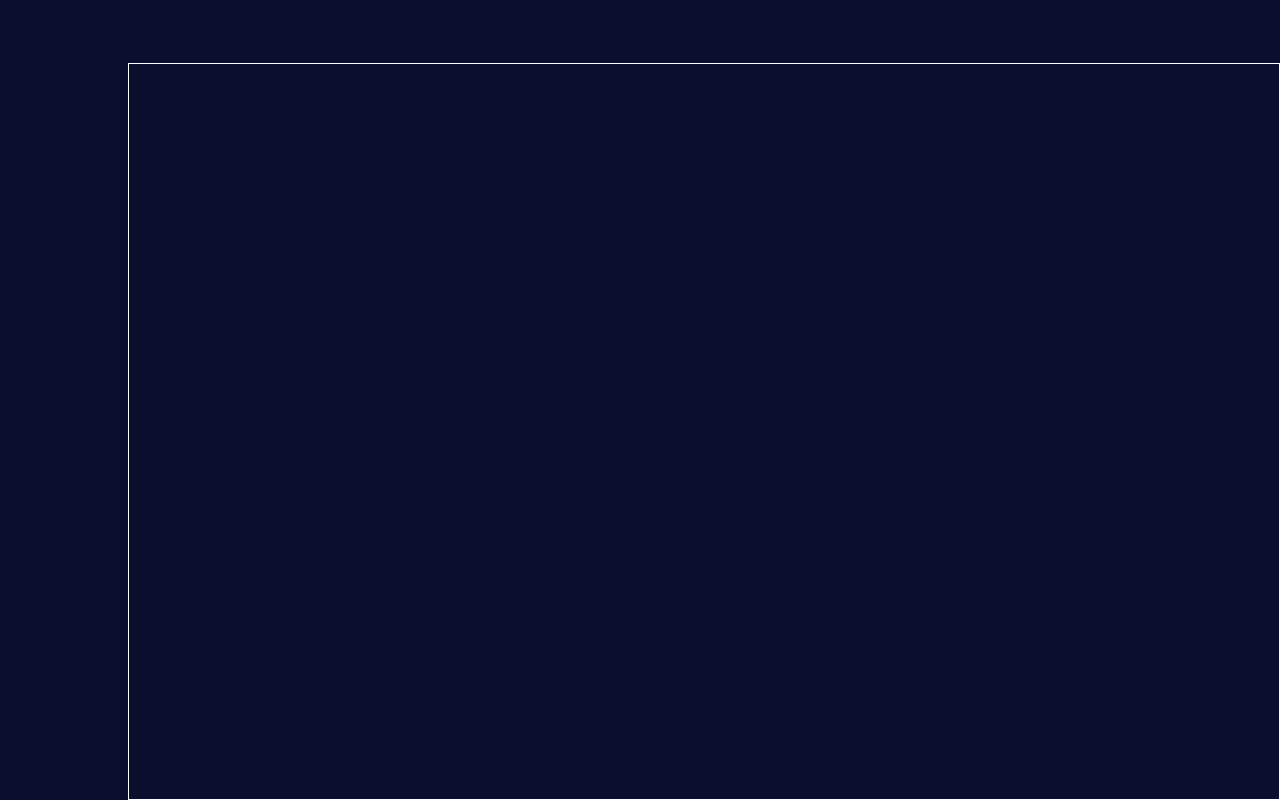
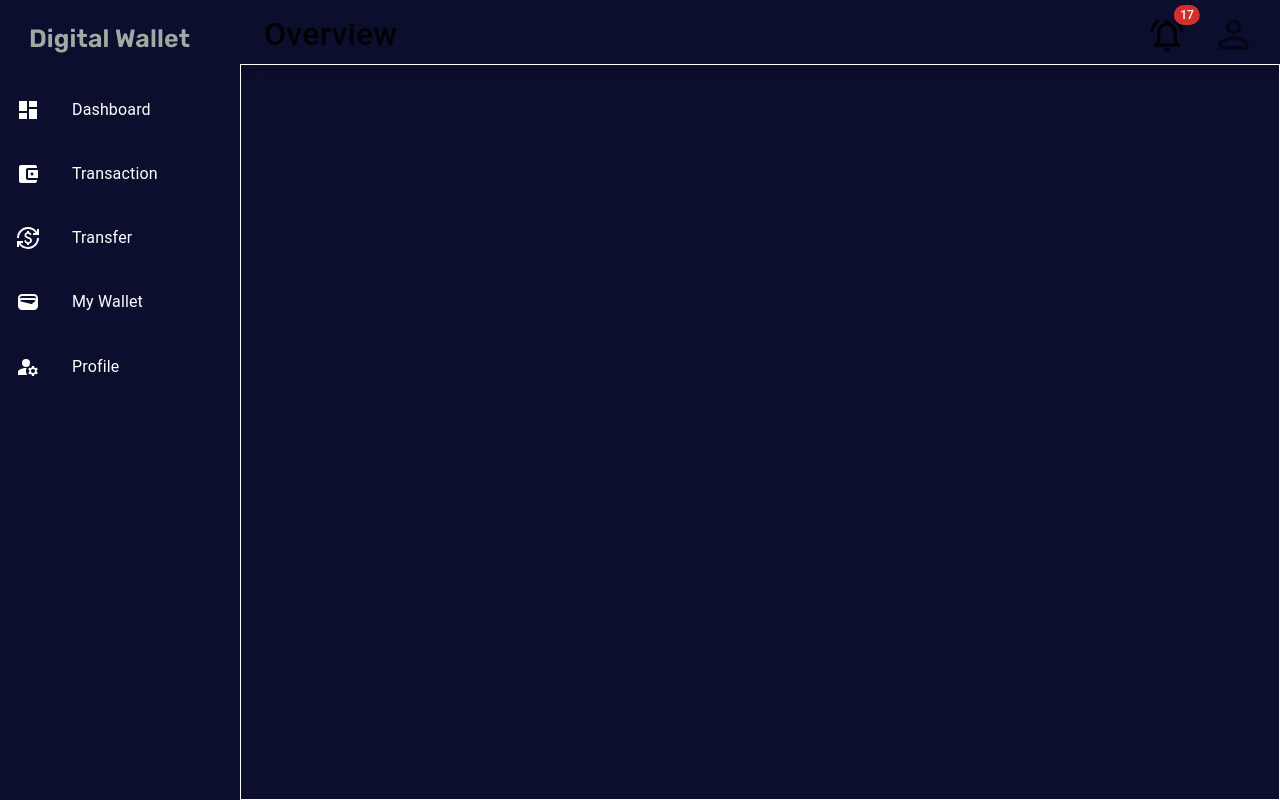
Before and after one commit to rayan-ali0/FinTech-team4-FrontEnd, a React (Create React App) app in the folder fintech/: page / in a window 1280 px wide. Built offline with nearby package versions, Linux system fonts and the light colour scheme.

Commit message:
remove cmnts

```diff
--- a/fintech/src/Routes/Router.jsx
+++ b/fintech/src/Routes/Router.jsx
@@ -21,10 +21,10 @@ const Layout =()=>{
     // <Sidebar />
     // </>
        <div className={styles.bodyHolder}>
-       {/* <Sidebar /> */}
+       <Sidebar />
         <div className={styles.pageHolder}>
             <div className={styles.navHolder}>
-            {/* <Navbar  /> */}
+            <Navbar  />
             </div>
             <div className={styles.componentHolder}>
             <Outlet />
```
